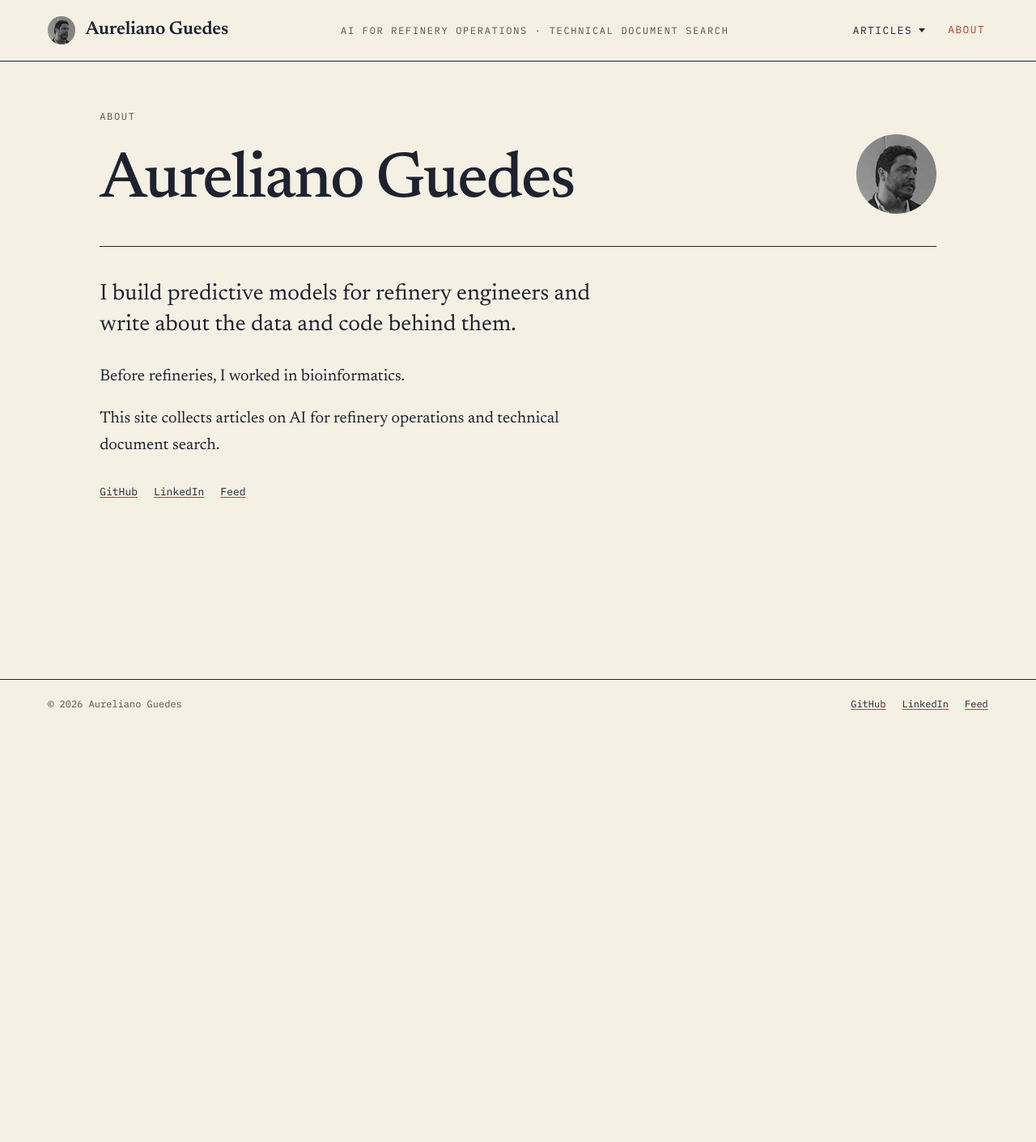
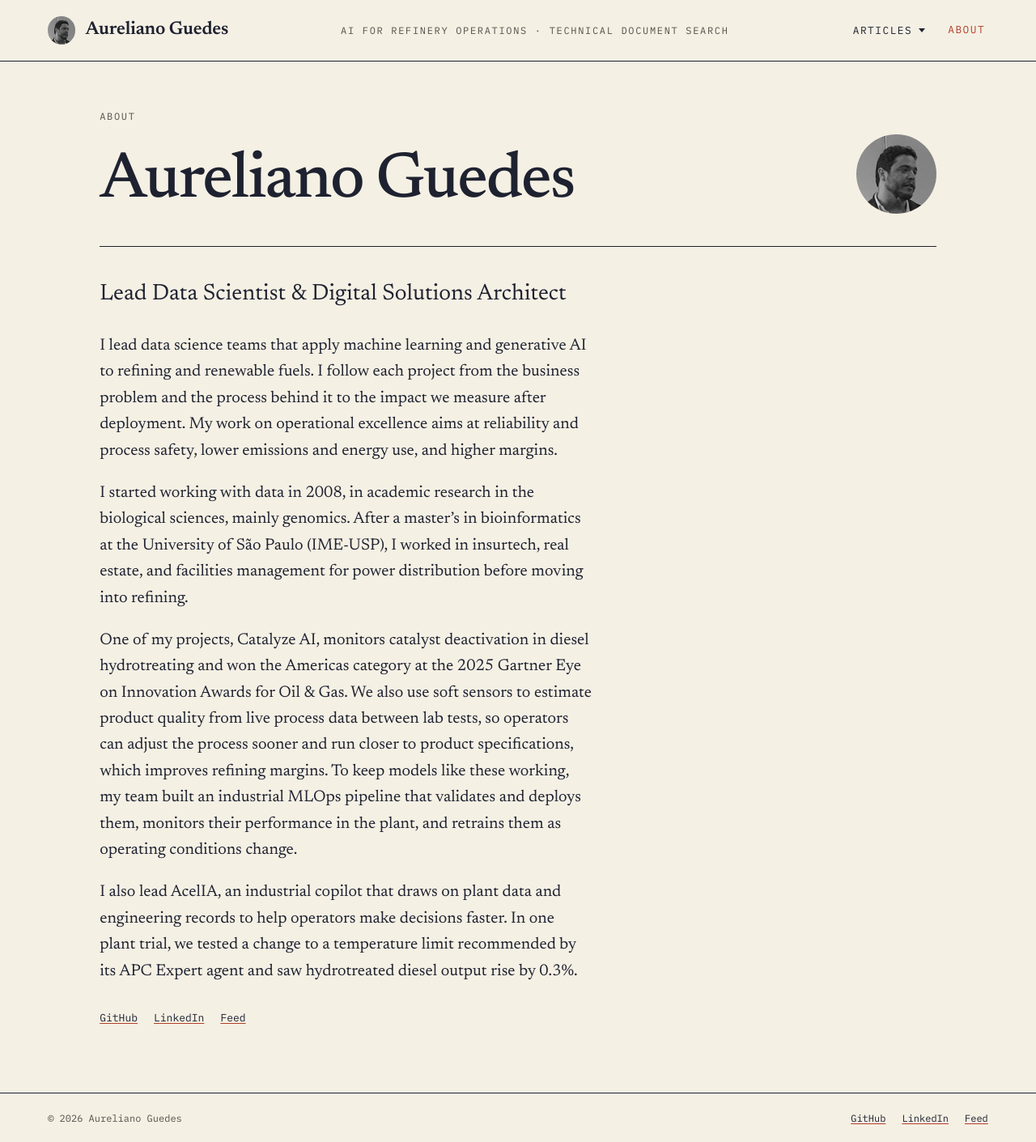
Before and after one commit to acpguedes/acpguedes.github.io, a Jekyll site: the page built from about.md, in a window 1280 px wide. Shown: the whole page at 81% size. Built offline with Jekyll 4.4.1, drawn with Linux system fonts in a browser that asks for light colours; before the commit the page ends 900 px from its top, so only the background shows below that.

Commit message:
Rewrite the About page in the author's own words
Replace the short handoff text with a first-person introduction covering
current work, background and main projects, and update the page
description to match.

Co-Authored-By: Claude Opus 5.5 <noreply@anthropic.com>
Claude-Session: https://claude.ai/code/session_01LyEycHNyjBTkeSiRxhLKQH

```diff
--- a/about.md
+++ b/about.md
@@ -1,7 +1,7 @@
 ---
 layout: default
 title: "About"
-description: "Aureliano Guedes builds predictive models for refinery engineers."
+description: "Aureliano Guedes leads data science teams applying machine learning and generative AI to refining and renewable fuels."
 permalink: /about/
 ---
 <main class="page">
@@ -12,12 +12,16 @@ permalink: /about/
   </div>
   <div class="about-body" markdown="1">
 
-I build predictive models for refinery engineers and write about the data and code behind them.
+Lead Data Scientist & Digital Solutions Architect
 {: .lede}
 
-Before refineries, I worked in bioinformatics.
+I lead data science teams that apply machine learning and generative AI to refining and renewable fuels. I follow each project from the business problem and the process behind it to the impact we measure after deployment. My work on operational excellence aims at reliability and process safety, lower emissions and energy use, and higher margins.
 
-This site collects articles on AI for refinery operations and technical document search.
+I started working with data in 2008, in academic research in the biological sciences, mainly genomics. After a master's in bioinformatics at the University of São Paulo (IME-USP), I worked in insurtech, real estate, and facilities management for power distribution before moving into refining.
+
+One of my projects, Catalyze AI, monitors catalyst deactivation in diesel hydrotreating and won the Americas category at the 2025 Gartner Eye on Innovation Awards for Oil & Gas. We also use soft sensors to estimate product quality from live process data between lab tests, so operators can adjust the process sooner and run closer to product specifications, which improves refining margins. To keep models like these working, my team built an industrial MLOps pipeline that validates and deploys them, monitors their performance in the plant, and retrains them as operating conditions change.
+
+I also lead AcelIA, an industrial copilot that draws on plant data and engineering records to help operators make decisions faster. In one plant trial, we tested a change to a temperature limit recommended by its APC Expert agent and saw hydrotreated diesel output rise by 0.3%.
 
   </div>
   <ul class="link-row">
```
